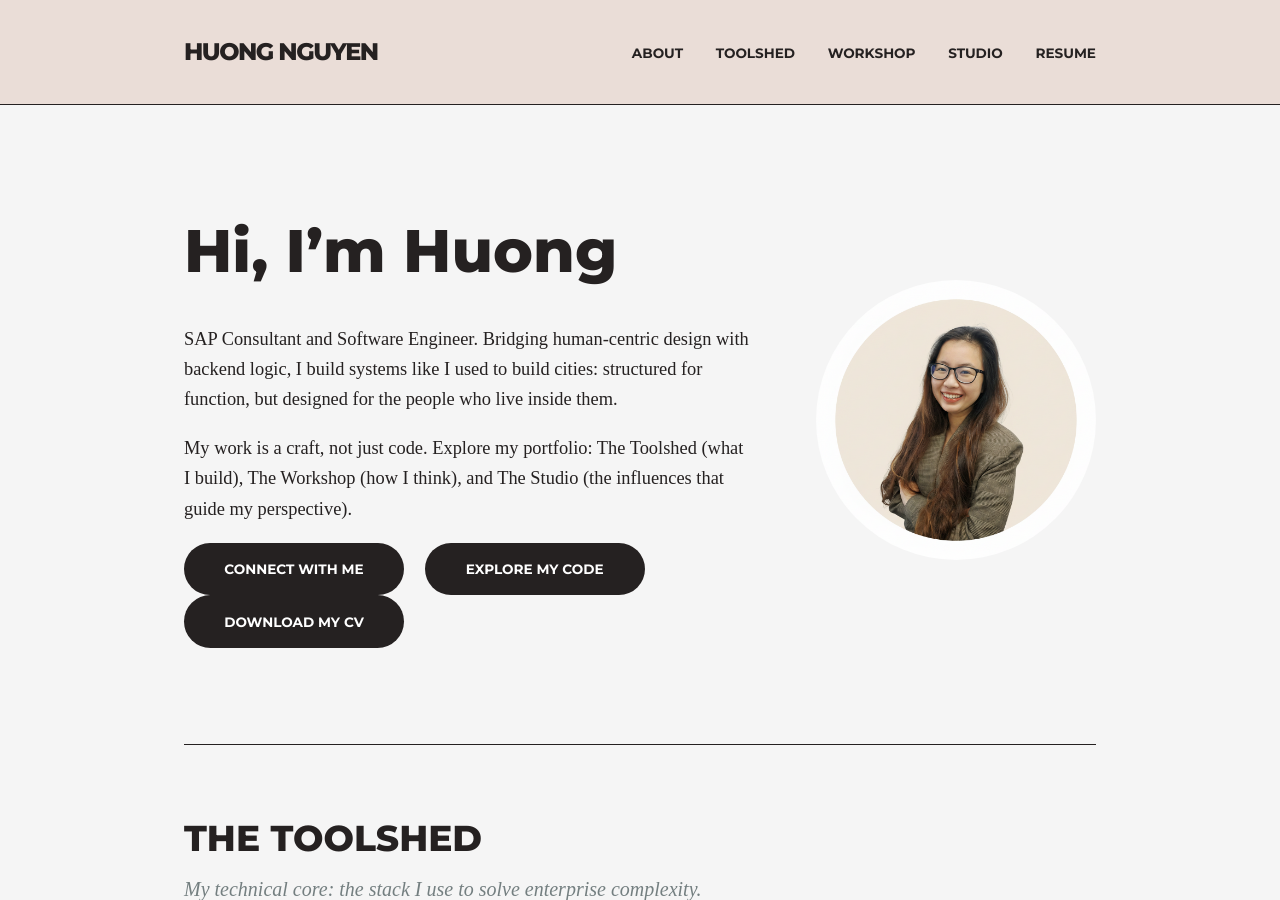
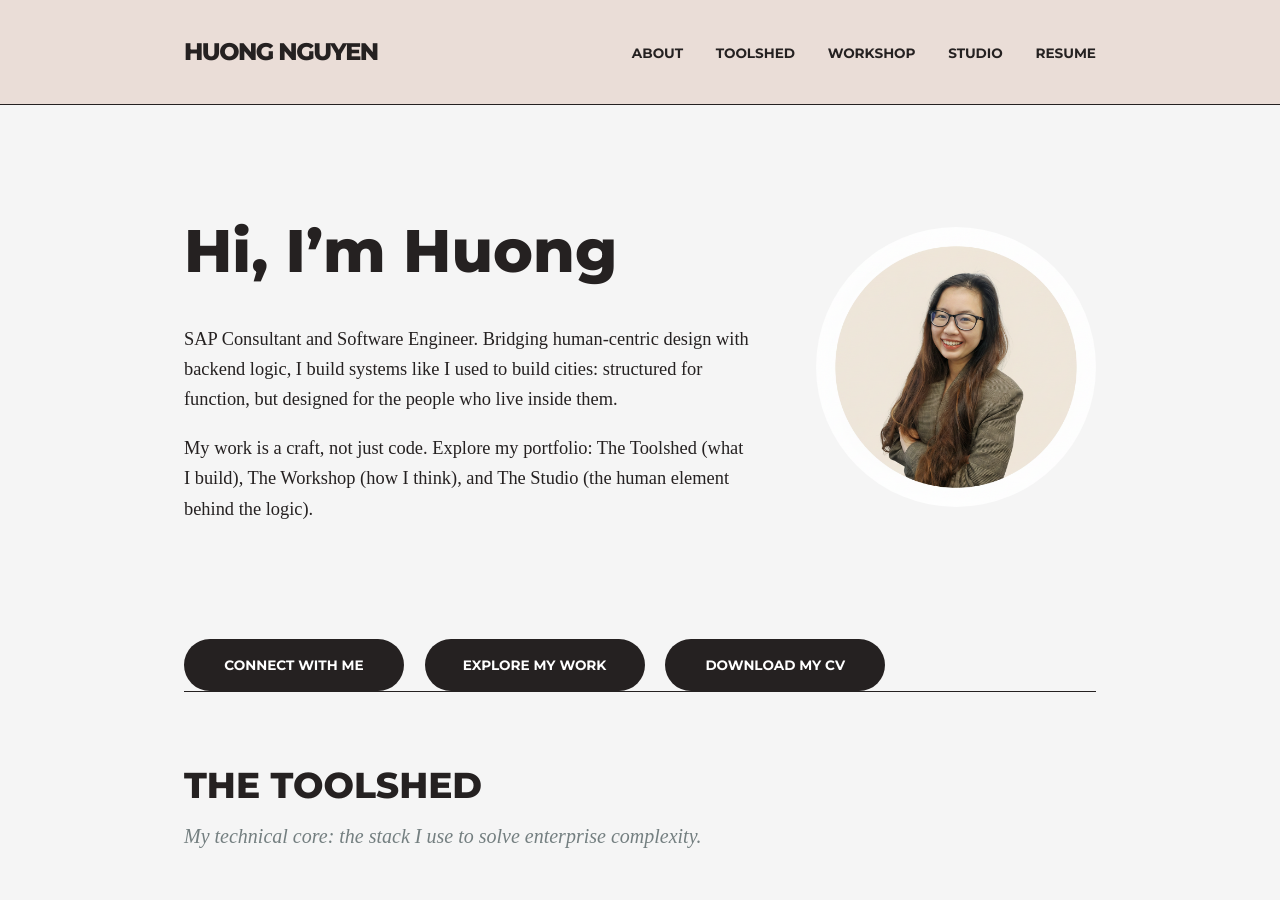
Before and after one commit to huongntn/portfolio-website, a Jekyll site: the page built from index.html, in a window 1280 px wide and 900 px high. Built offline with Jekyll 4.4.1, drawn with Linux system fonts in a browser that asks for light colours; some web fonts are replaced.

Commit message:
Update index.html

```diff
--- a/index.html
+++ b/index.html
@@ -3,16 +3,23 @@ layout: default
 title: Home
 ---
 
-<div class="hero-wrapper">
-  <div class="hero-text">
-    <h1>Hi, I’m Huong</h1>
-    <p>SAP Consultant and Software Engineer. Bridging human-centric design with backend logic, I build systems like I used to build cities: structured for function, but designed for the people who live inside them.</p>
-    <p>My work is a craft, not just code. Explore my portfolio: The Toolshed (what I build), The Workshop (how I think), and The Studio (the influences that guide my perspective).</p>
+<div class="hero-container">
+  <div class="hero-wrapper">
+    <div class="hero-text">
+      <h1>Hi, I’m Huong</h1>
+      <p>SAP Consultant and Software Engineer. Bridging human-centric design with backend logic, I build systems like I used to build cities: structured for function, but designed for the people who live inside them.</p>
+      <p>My work is a craft, not just code. Explore my portfolio: The Toolshed (what I build), The Workshop (how I think), and The Studio (the human element behind the logic).</p>
+    </div>
+    <div class="hero-profile">
+      <img src="{{ '/assets/photos/profile_photo.png' | relative_url }}" alt="Huong Nguyen" style="width:280px;height:280px;border-radius:50%;object-fit:cover;">
+    </div>
+  </div>
+
+  <div class="hero-buttons">
     <a href="https://www.linkedin.com/in/nguyen-huong" class="btn-dark" target="_blank">Connect with Me</a>
-    <a href="https://github.com/huongntn" class="btn-dark" target="_blank">Explore My Code</a>
+    <a href="https://github.com/huongntn" class="btn-dark" target="_blank">Explore My Work</a>
     <a href="{{ '/assets/files/resume.pdf' | relative_url }}" class="btn-dark" target="_blank" rel="noopener noreferrer">Download My CV</a>
   </div>
-  <div class="hero-profile"><img src="{{ '/assets/photos/profile_photo.png' | relative_url }}" alt="Huong Nguyen" style="width:280px;height:280px;border-radius:50%;object-fit:cover;"></div>
 </div>
 
 <hr>
```
